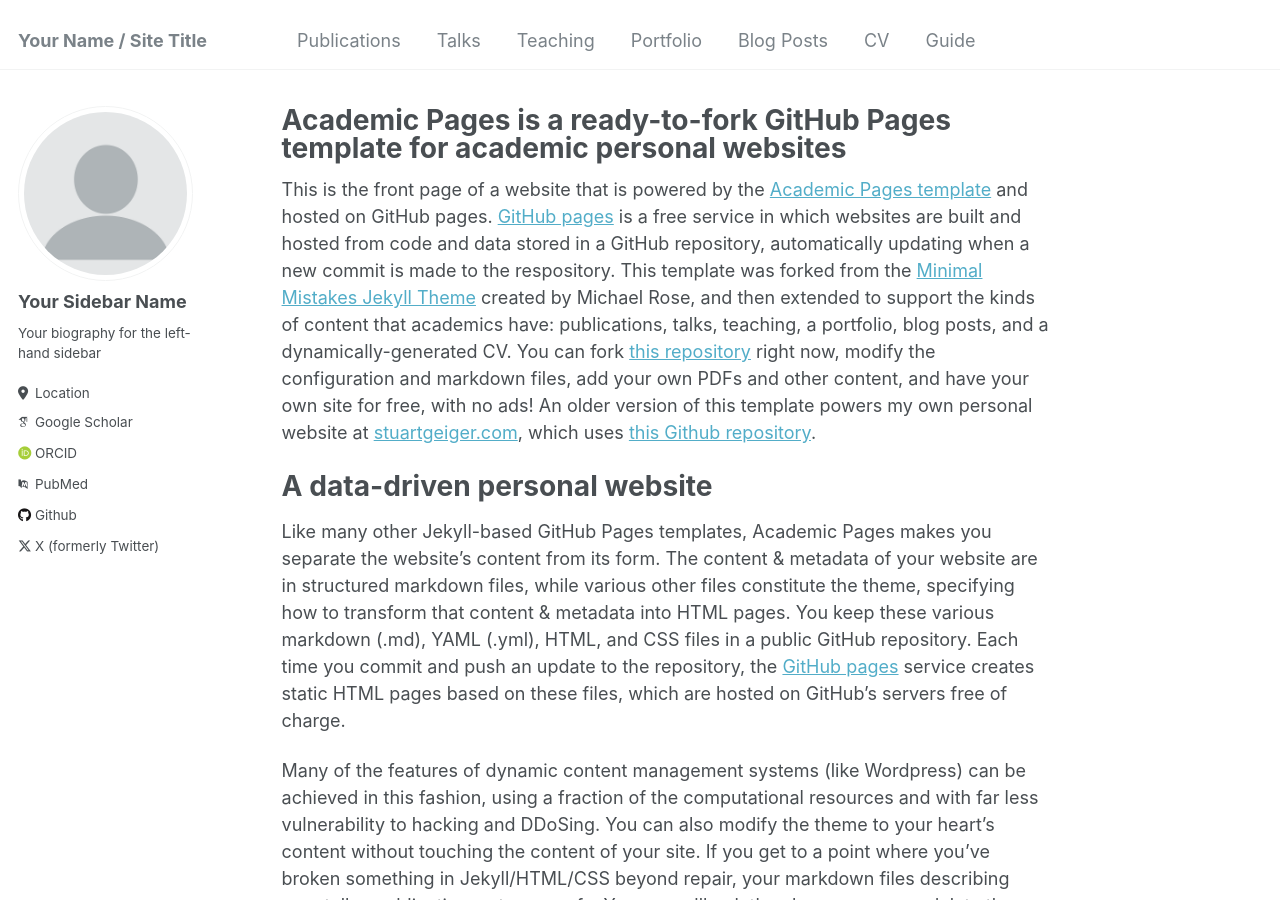
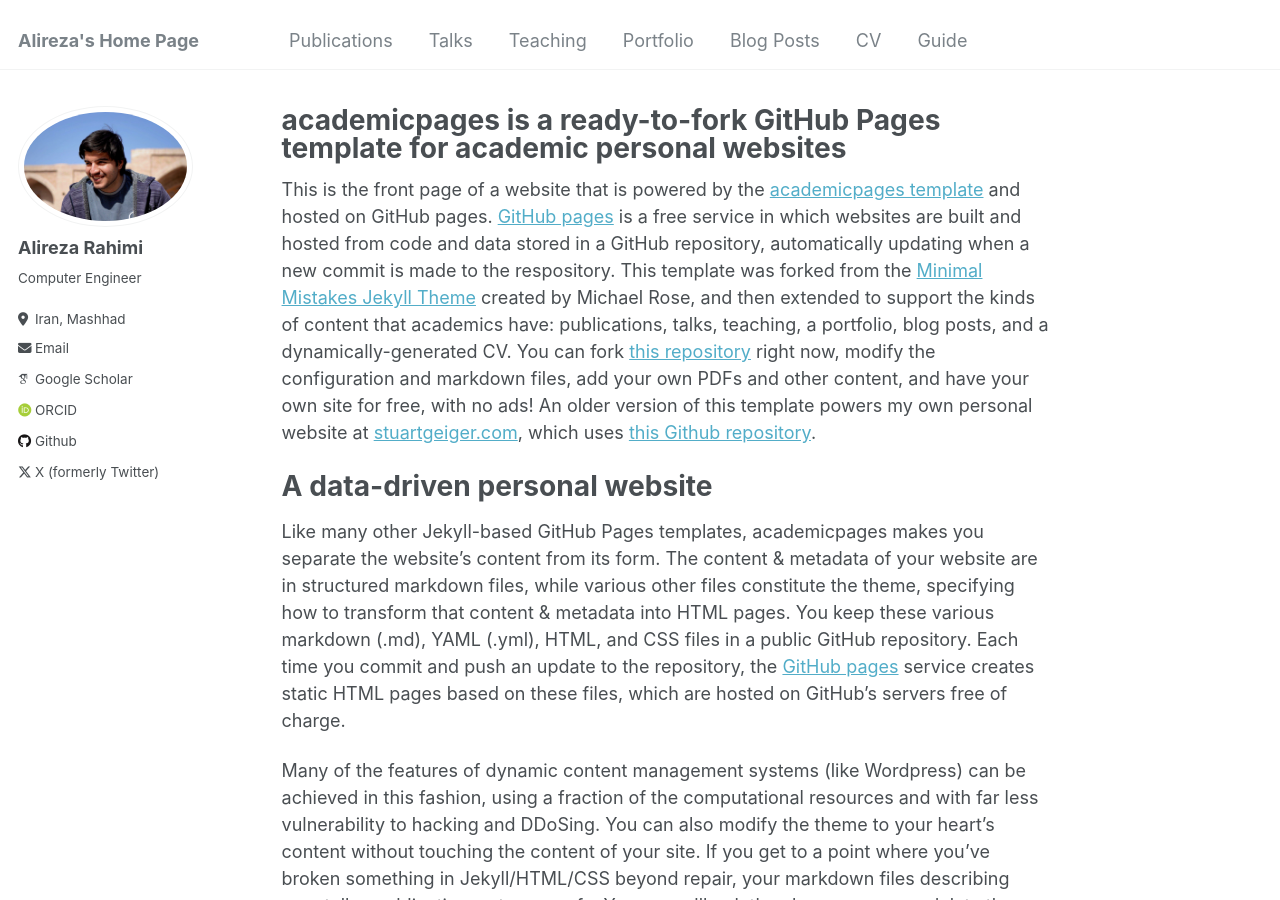
Before and after one commit to alireza9978/alireza9978.github.io, a Jekyll site: the page built from _pages/about.md, in a window 1280 px wide and 900 px high. Built offline with Jekyll 4.4.1, drawn with Linux system fonts in a browser that asks for light colours; some web fonts are replaced; some of the changed text lies outside the part shown.

Commit message:
add data of sidebar

```diff
--- a/_config.yml
+++ b/_config.yml
@@ -3,75 +3,17 @@
 # This config file is meant for settings that affect your entire site, values
 # which you are expected to set up once and rarely need to edit after that.
 # For technical reasons, this file is *NOT* reloaded automatically when you use
-
-locale                   : "en-US"
-title                    : "Your Name / Site Title"
-title_separator          : "-"
-name                     : &name "Your Name"
-description              : &description "personal description"
-url                      : https://academicpages.github.io # the base hostname & protocol for your site e.g. "https://mmistakes.github.io"
-baseurl                  : "" # the subpath of your site, e.g. "/blog"
-repository               : "academicpages/academicpages.github.io"
-
-# Site Author - The following control what appear as part of the author content on the side bar.
-#               If a field is blank the icon and link will not appear, otherwise it will be shown.
-#               Additional customization can be done by editing /_includes/author-profile.html
-author:
-  # Biographic information
-  avatar           : "profile.png"
-  name             : "Your Sidebar Name"
-  pronouns         : # example: "she/her"
-  bio              : "Short biography for the left-hand sidebar"
-  location         : "Earth"
-  employer         : "Red Brick University"
-  uri              : # URL
-  email            : "none@example.org"
-
-  # Academic websites
-  arxiv            : # URL - Update with the correct link to your profile
-  googlescholar    : "https://scholar.google.com/citations?user=PS_CX0AAAAAJ"
-  impactstory      : # URL
-  orcid            : "http://orcid.org/yourorcidurl"
-  semantic         : # URL
-  pubmed           : "https://www.ncbi.nlm.nih.gov/pubmed/?term=john+snow"
-  researchgate     : # URL
-
-  # Repositories and software development
-  bitbucket        : # Username - Update with your username on the site
-  codepen          : # Username
-  dribbble         : # Username
-  github           : "academicpages"
-  kaggle           : # Username
-  stackoverflow    : # User number or user number and name (i.e., use "1" or "1/jeff-atwood")
-
-  # Social media
-  bluesky          : "bsky.app" # Replace this with you Bluesky username
-  facebook         : # Username
-  flickr           : # Username
-  foursquare       : # Username
-  goodreads        : # Username
-  google_plus      : # Username
-  keybase          : # Username
-  instagram        : # Username
-  lastfm           : # Username
-  linkedin         : # Username
-  mastodon         : # URL
-  medium           : # URL
-  pinterest        : # Username
-  soundcloud       : # Username
-  steam            : # Username
-  telegram         : # URL
-  tumblr           : # Username
-  twitter          : # Username for X / Twitter
-  vine             : # Username
-  weibo            : # Username
-  wikipedia        : # Username
-  xing             : # Username
-  youtube          : # Username
-  zhihu            : # URL
-
+# `jekyll serve`. If you change this file, please restart the server process.
 
 # Site Settings
+locale                   : "en-US"
+title                    : "Alireza's Home Page"
+title_separator          : "-"
+name                     : &name "Alireza Rahimi"
+description              : &description "personal description"
+url                      : https://alireza9978.github.io # the base hostname & protocol for your site e.g. "https://mmistakes.github.io"
+baseurl                  : "" # the subpath of your site, e.g. "/blog"
+repository               : "alireza9978/alireza9978.github.io"
 teaser                   :  # filename of teaser fallback teaser image placed in /images/, .e.g. "500x300.png"
 breadcrumbs              : false # true, false (default)
 words_per_minute         : 160
@@ -118,7 +60,7 @@
 
 # Social Sharing
 twitter:
-  username               : &twitter
+  username               : Alireza9978
 facebook:
   username               :
   app_id                 :
@@ -141,14 +83,15 @@
 
 # Site Author
 author:
-  name             : "Your Sidebar Name"
+  name             : "Alireza Rahimi"
   avatar           : "profile.png"
-  bio              : "Your biography for the left-hand sidebar"
-  location         : "Location"
+  bio              : "Computer Engineer"
+  location         : "Iran, Mashhad"
   employer         :
-  pubmed           : "https://www.ncbi.nlm.nih.gov/pubmed/?term=john+snow"
-  googlescholar    : "http://yourfullgooglescholarurl.com"
-  email            :
+  publons          : "https://publons.com/researcher/4212880/alireza-rahimi/"
+  pubmed           : # "https://www.ncbi.nlm.nih.gov/pubmed/?term=john+snow"
+  googlescholar    : "https://scholar.google.com/citations?user=sZAedo0AAAAJ&hl=en"
+  email            : rahimialireza.az@gmail.com
   researchgate     :  # example: "https://www.researchgate.net/profile/yourprofile"
   uri              :
   bitbucket        :
@@ -157,20 +100,20 @@
   flickr           :
   facebook         :
   foursquare       :
-  github           : "academicpages"
+  github           : "alireza9978"
   google_plus      :
   keybase          :
   instagram        :
   impactstory      : #"https://profiles.impactstory.org/u/xxxx-xxxx-xxxx-xxxx"
   lastfm           :
   linkedin         :
-  orcid            : "http://orcid.org/yourorcidurl"
+  orcid            : "https://orcid.org/0000-0002-3333-7975"
   pinterest        :
   soundcloud       :
   stackoverflow    : # http://stackoverflow.com/users/123456/username
-  steam            :
+  steam            : #
   tumblr           :
-  twitter          : "replacethistwitterhandle"
+  twitter          : "alireza9978"
   vine             :
   weibo            :
   xing             :
@@ -306,7 +249,6 @@
       author_profile: true
       share: true
 
-
 # Sass/SCSS
 sass:
   sass_dir: _sass
--- a/_includes/social-share.html
+++ b/_includes/social-share.html
@@ -7,7 +7,6 @@
 
   <a href="https://twitter.com/intent/tweet?text={{ base_path }}{{ page.url }}" class="btn btn--twitter" title="{{ site.data.ui-text[site.locale].share_on_label | default: 'Share on' }} Twitter"><i class="fab fa-twitter" aria-hidden="true"></i><span> Twitter</span></a>
 
-  <a href="https://www.facebook.com/sharer/sharer.php?u={{ base_path }}{{ page.url }}" class="btn btn--facebook" title="{{ site.data.ui-text[site.locale].share_on_label | default: 'Share on' }} Facebook"><i class="fab fa-facebook" aria-hidden="true"></i><span> Facebook</span></a>
+  <a href="https://www.linkedin.com/shareArticle?mini=true&url={{ base_path }}{{ page.url }}" class="btn btn--linkedin" title="{{ site.data.ui-text[site.locale].share_on_label | default: 'Share on' }} LinkedIn"><i class="fab fa-linkedin" aria-hidden="true"></i><span> LinkedIn</span></a>
 
-  <a href="https://www.linkedin.com/shareArticle?mini=true&url={{ base_path }}{{ page.url }}" class="btn btn--linkedin" title="{{ site.data.ui-text[site.locale].share_on_label | default: 'Share on' }} LinkedIn"><i class="fab fa-linkedin" aria-hidden="true"></i><span> LinkedIn</span></a>
 </section>
--- a/_pages/about.md
+++ b/_pages/about.md
@@ -1,17 +1,18 @@
 ---
 permalink: /
-title: "Academic Pages is a ready-to-fork GitHub Pages template for academic personal websites"
+title: "academicpages is a ready-to-fork GitHub Pages template for academic personal websites"
+excerpt: "About me"
 author_profile: true
 redirect_from:
   - /about/
   - /about.html
 ---
 
-This is the front page of a website that is powered by the [Academic Pages template](https://github.com/academicpages/academicpages.github.io) and hosted on GitHub pages. [GitHub pages](https://pages.github.com) is a free service in which websites are built and hosted from code and data stored in a GitHub repository, automatically updating when a new commit is made to the respository. This template was forked from the [Minimal Mistakes Jekyll Theme](https://mmistakes.github.io/minimal-mistakes/) created by Michael Rose, and then extended to support the kinds of content that academics have: publications, talks, teaching, a portfolio, blog posts, and a dynamically-generated CV. You can fork [this repository](https://github.com/academicpages/academicpages.github.io) right now, modify the configuration and markdown files, add your own PDFs and other content, and have your own site for free, with no ads! An older version of this template powers my own personal website at [stuartgeiger.com](http://stuartgeiger.com), which uses [this Github repository](https://github.com/staeiou/staeiou.github.io).
+This is the front page of a website that is powered by the [academicpages template](https://github.com/academicpages/academicpages.github.io) and hosted on GitHub pages. [GitHub pages](https://pages.github.com) is a free service in which websites are built and hosted from code and data stored in a GitHub repository, automatically updating when a new commit is made to the respository. This template was forked from the [Minimal Mistakes Jekyll Theme](https://mmistakes.github.io/minimal-mistakes/) created by Michael Rose, and then extended to support the kinds of content that academics have: publications, talks, teaching, a portfolio, blog posts, and a dynamically-generated CV. You can fork [this repository](https://github.com/academicpages/academicpages.github.io) right now, modify the configuration and markdown files, add your own PDFs and other content, and have your own site for free, with no ads! An older version of this template powers my own personal website at [stuartgeiger.com](http://stuartgeiger.com), which uses [this Github repository](https://github.com/staeiou/staeiou.github.io).
 
 A data-driven personal website
 ======
-Like many other Jekyll-based GitHub Pages templates, Academic Pages makes you separate the website's content from its form. The content & metadata of your website are in structured markdown files, while various other files constitute the theme, specifying how to transform that content & metadata into HTML pages. You keep these various markdown (.md), YAML (.yml), HTML, and CSS files in a public GitHub repository. Each time you commit and push an update to the repository, the [GitHub pages](https://pages.github.com/) service creates static HTML pages based on these files, which are hosted on GitHub's servers free of charge.
+Like many other Jekyll-based GitHub Pages templates, academicpages makes you separate the website's content from its form. The content & metadata of your website are in structured markdown files, while various other files constitute the theme, specifying how to transform that content & metadata into HTML pages. You keep these various markdown (.md), YAML (.yml), HTML, and CSS files in a public GitHub repository. Each time you commit and push an update to the repository, the [GitHub pages](https://pages.github.com/) service creates static HTML pages based on these files, which are hosted on GitHub's servers free of charge.
 
 Many of the features of dynamic content management systems (like Wordpress) can be achieved in this fashion, using a fraction of the computational resources and with far less vulnerability to hacking and DDoSing. You can also modify the theme to your heart's content without touching the content of your site. If you get to a point where you've broken something in Jekyll/HTML/CSS beyond repair, your markdown files describing your talks, publications, etc. are safe. You can rollback the changes or even delete the repository and start over -- just be sure to save the markdown files! Finally, you can also write scripts that process the structured data on the site, such as [this one](https://github.com/academicpages/academicpages.github.io/blob/master/talkmap.ipynb) that analyzes metadata in pages about talks to display [a map of every location you've given a talk](https://academicpages.github.io/talkmap.html).
 
@@ -35,7 +36,7 @@
 **Markdown generator**
 
 I have also created [a set of Jupyter notebooks](https://github.com/academicpages/academicpages.github.io/tree/master/markdown_generator
-) that converts a CSV containing structured data about talks or presentations into individual markdown files that will be properly formatted for the Academic Pages template. The sample CSVs in that directory are the ones I used to create my own personal website at stuartgeiger.com. My usual workflow is that I keep a spreadsheet of my publications and talks, then run the code in these notebooks to generate the markdown files, then commit and push them to the GitHub repository.
+) that converts a CSV containing structured data about talks or presentations into individual markdown files that will be properly formatted for the academicpages template. The sample CSVs in that directory are the ones I used to create my own personal website at stuartgeiger.com. My usual workflow is that I keep a spreadsheet of my publications and talks, then run the code in these notebooks to generate the markdown files, then commit and push them to the GitHub repository.
 
 How to edit your site's GitHub repository
 ------
@@ -46,4 +47,4 @@
 
 For more info
 ------
-More info about configuring Academic Pages can be found in [the guide](https://academicpages.github.io/markdown/). The [guides for the Minimal Mistakes theme](https://mmistakes.github.io/minimal-mistakes/docs/configuration/) (which this theme was forked from) might also be helpful.
+More info about configuring academicpages can be found in [the guide](https://academicpages.github.io/markdown/). The [guides for the Minimal Mistakes theme](https://mmistakes.github.io/minimal-mistakes/docs/configuration/) (which this theme was forked from) might also be helpful.
```
Also changed, not shown: images/profile.png.
